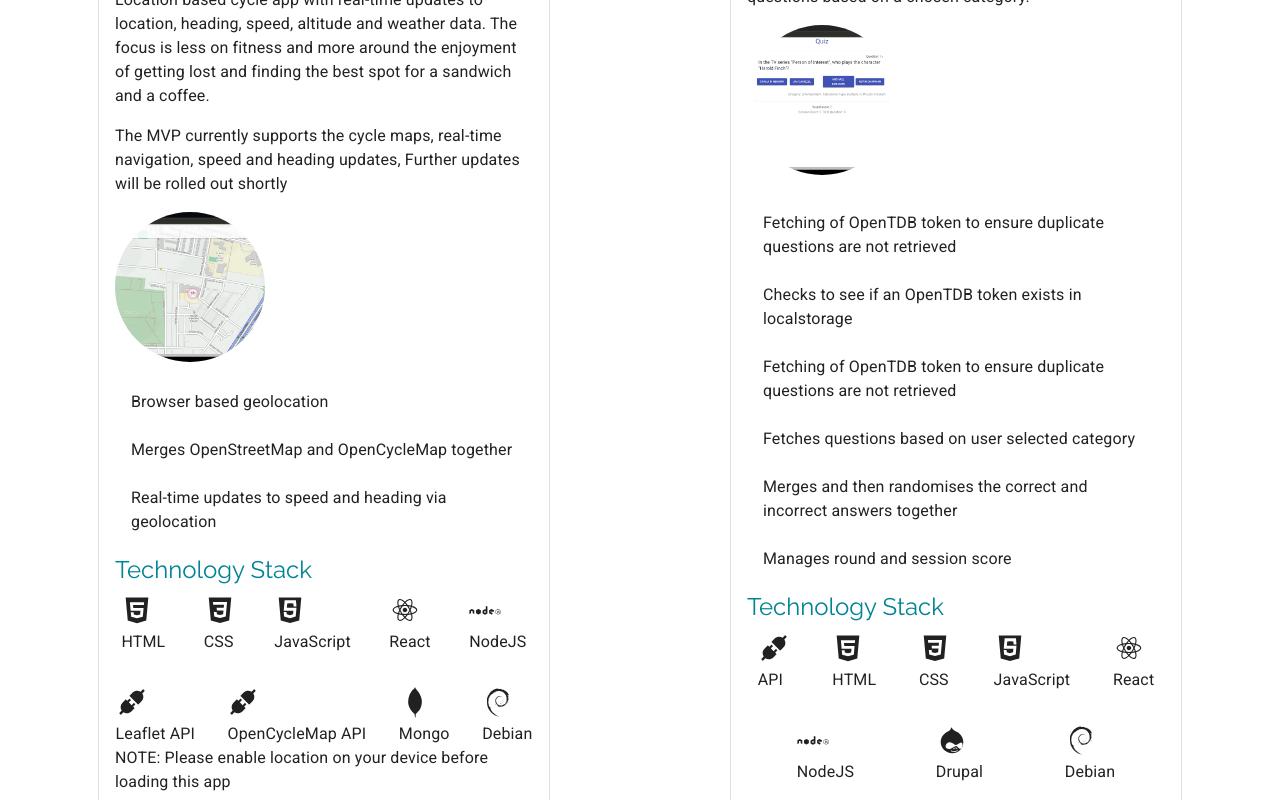
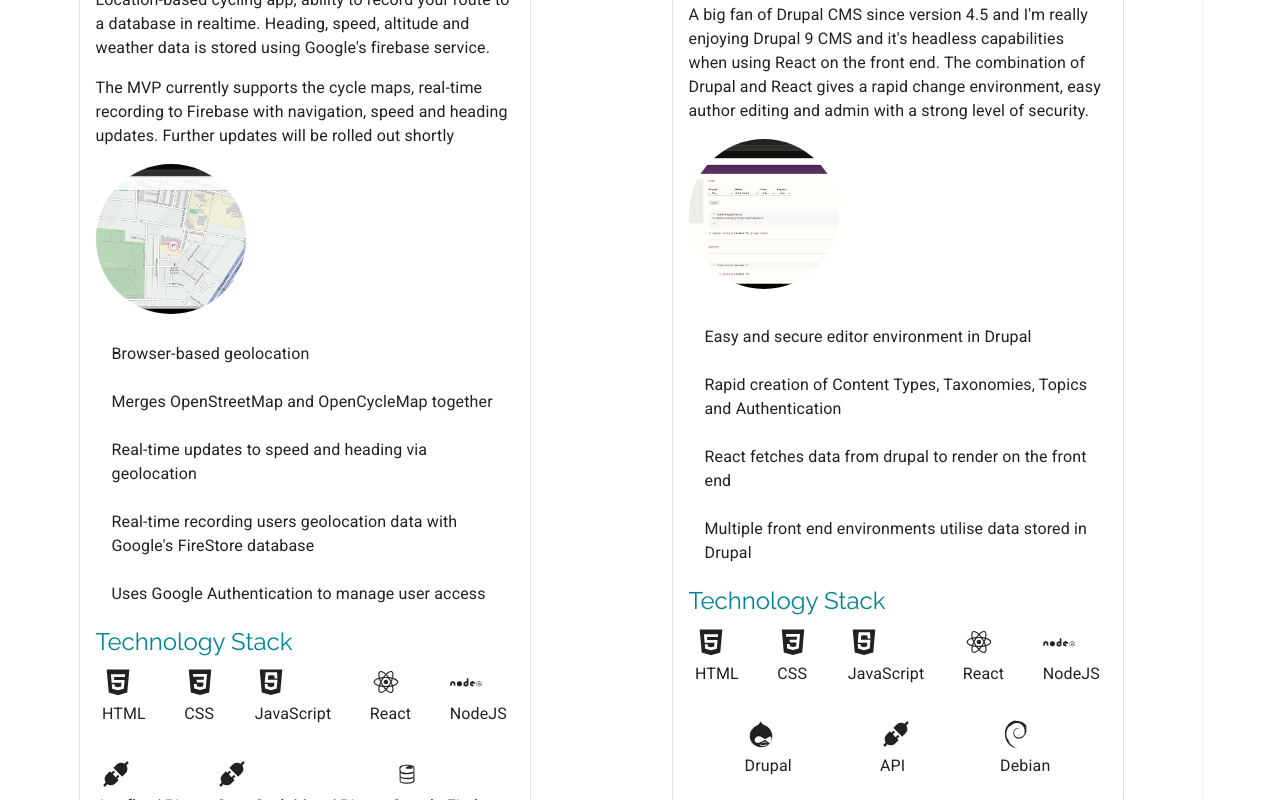
Before and after one commit to 789ni812/my-portfolio, a React (Create React App) app: page / in a window 1280 px wide. Shown: the part 1520-2320 px from the top of the page. Built offline with nearby package versions, Linux system fonts and the light colour scheme.

Commit message:
Updated content for Rainyscycles app

```diff
--- a/src/components/RecentProjects/RecentProjects.js
+++ b/src/components/RecentProjects/RecentProjects.js
@@ -5,7 +5,7 @@ import {
   DiHtml5,
   DiCss3,
   DiDrupal,
-  DiMongodb,
+  DiFirebase,
   DiReact,
   DiNodejs,
   DiJavascript,
@@ -115,15 +115,14 @@ const RecentProjects = () => {
                     </a>
                   </Typography>
                   <Typography variant="body1" paragraph>
-                    Location based cycle app with real-time updates to location,
-                    heading, speed, altitude and weather data. The focus is less
-                    on fitness and more around the enjoyment of getting lost and
-                    finding the best spot for a sandwich and a coffee.
+                    Location-based cycling app, ability to record your route to
+                    a database in realtime. Heading, speed, altitude and weather
+                    data is stored using Google's firebase service.
                   </Typography>
                   <Typography variant="body1" paragraph>
                     The MVP currently supports the cycle maps, real-time
-                    navigation, speed and heading updates, Further updates will
-                    be rolled out shortly
+                    recording to Firebase with navigation, speed and heading
+                    updates. Further updates will be rolled out shortly
                   </Typography>
                   <Grid container direction="row" spacing={1}>
                     <Grid
@@ -143,7 +142,7 @@ const RecentProjects = () => {
                     <Grid item>
                       <List>
                         <ListItem>
-                          <ListItemText>Browser based geolocation</ListItemText>
+                          <ListItemText>Browser-based geolocation</ListItemText>
                         </ListItem>
                         <ListItem>
                           <ListItemText>
@@ -154,6 +153,17 @@ const RecentProjects = () => {
                           <ListItemText>
                             Real-time updates to speed and heading via
                             geolocation
+                          </ListItemText>
+                        </ListItem>
+                        <ListItem>
+                          <ListItemText>
+                            Real-time recording users geolocation data with
+                            Google's FireStore database
+                          </ListItemText>
+                        </ListItem>
+                        <ListItem>
+                          <ListItemText>
+                            Uses Google Authentication to manage user access
                           </ListItemText>
                         </ListItem>
                       </List>
@@ -204,22 +214,18 @@ const RecentProjects = () => {
                       <Typography>OpenCycleMap API</Typography>
                     </Grid>
                     <Grid item>
-                      <DiMongodb className={classes.icon} />
-                      <Typography>Mongo</Typography>
+                      <DiFirebase className={classes.icon} />
+                      <Typography>Google Firebase</Typography>
                     </Grid>
                     <Grid item>
                       <DiDebian className={classes.icon} />
                       <Typography>Debian</Typography>
                     </Grid>
                   </Grid>
-                  <Typography variant="body1">
-                    NOTE: Please enable location on your device before loading
-                    this app
-                  </Typography>
                 </CardContent>
               </Card>
             </Grid>
-            <Grid item>
+            {/* <Grid item>
               <Card variant="outlined" style={{ maxWidth: 450 }}>
                 <CardContent>
                   <Typography
@@ -335,7 +341,7 @@ const RecentProjects = () => {
                   </Grid>
                 </CardContent>
               </Card>
-            </Grid>
+            </Grid> */}
             <Grid item>
               <Card variant="outlined" style={{ maxWidth: 450 }}>
                 <CardContent>
```
